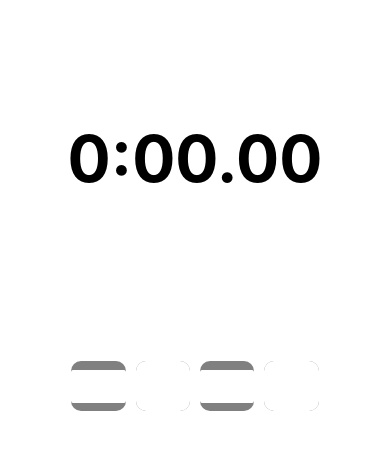
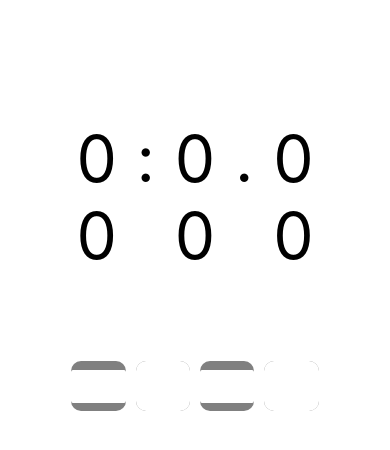
Before and after one commit to Shopify/eng-intern-assessment-react-native, a React Native app: screen / in a window 390 px wide. Shown: the top 450 px of the page. Built offline with nearby package versions, Linux system fonts and the light colour scheme.

Commit message:
Compose stop watch display with multiple Text component

```diff
--- a/src/StopWatch.tsx
+++ b/src/StopWatch.tsx
@@ -6,20 +6,33 @@ interface StopwatchProps {
 }
 
 export default function StopWatch({elapsedTime}: StopwatchProps) {
+    const displayTime = formatTime(elapsedTime)
     return (
         <View style={styles.container}>
-            <Text style={styles.time}>{formatTime(elapsedTime)}</Text>
+            <Text style={styles.time}>{displayTime.minutes}</Text>
+            <Text style={styles.separator}>{":"}</Text>
+            <Text style={styles.time}>{displayTime.seconds}</Text>
+            <Text style={styles.separator}>{"."}</Text>
+            <Text style={styles.time}>{displayTime.milliSeconds}</Text>
         </View>
-    );
+    )
 }
 
 const styles = StyleSheet.create({
     container: {
         flex: 1,
-        marginTop: 120
+        marginTop: 120,
+        flexDirection: 'row',
+        justifyContent: 'center'
     },
     time: {
         fontSize: 64,
-        fontWeight: 'bold',
+        fontWeight: 'normal',
+        width: 80,
+        textAlign: 'center'
     },
-});
+    separator: {
+        fontSize: 64,
+        fontWeight: 'normal',
+    },
+})
--- a/src/Utils.ts
+++ b/src/Utils.ts
@@ -1,11 +1,22 @@
-export const formatTime = (time: number): string => {
-    const minutes = Math.floor(time / (1000 * 60));
-    const seconds = Math.floor((time % (1000 * 60)) / 1000);
-    const milliseconds = Math.floor((time % 1000) / 10);
+interface DisplayTime {
+    minutes: string
+    seconds: string,
+    milliSeconds: string
+}
+
+export const formatTime = (time: number): DisplayTime => {
+    const minutes = Math.floor(time / (1000 * 60))
+    const seconds = Math.floor((time % (1000 * 60)) / 1000)
+    const milliseconds = Math.floor((time % 1000) / 10)
 
     // Pad single-digit seconds and milliseconds with leading zeros
-    const formattedSeconds = seconds < 10 ? `0${seconds}` : `${seconds}`;
-    const formattedMilliseconds = milliseconds < 10 ? `0${milliseconds}` : `${milliseconds}`;
+    const formattedMinutes = minutes < 10 ? `0${minutes}` : `${minutes}`
+    const formattedSeconds = seconds < 10 ? `0${seconds}` : `${seconds}`
+    const formattedMilliseconds = milliseconds < 10 ? `0${milliseconds}` : `${milliseconds}`
 
-    return `${minutes}:${formattedSeconds}.${formattedMilliseconds}`;
-};
+    return {
+        minutes: formattedMinutes,
+        seconds: formattedSeconds,
+        milliSeconds: formattedMilliseconds
+    }
+}
```
